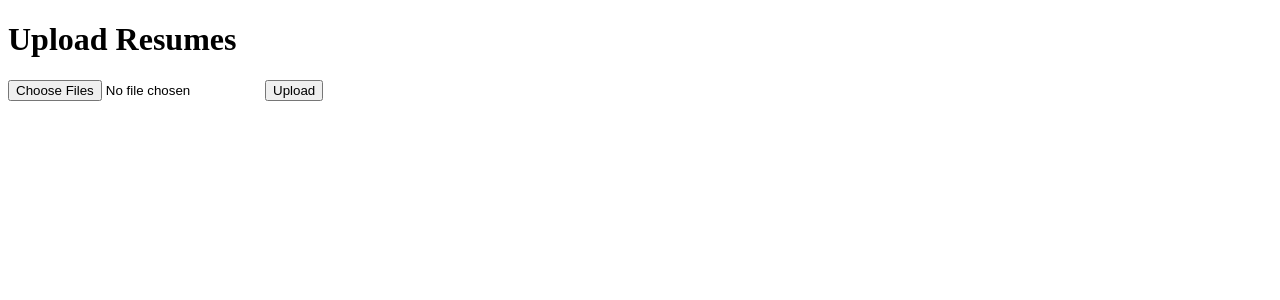
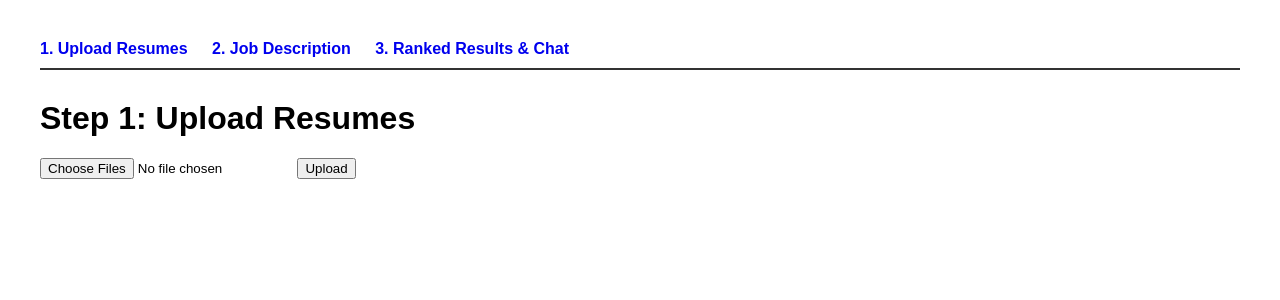
Before and after one commit to Mahendra-Chauhan/resume-matcher, a Flask app: page / in a window 1280 px wide. Shown: the top 300 px of the page. Run offline with Flask 3, Linux system fonts and the light colour scheme.

Commit message:
Add navigation between pages for real user flow

```diff
--- /dev/null
+++ b/templates/base.html
@@ -0,0 +1,21 @@
+<!DOCTYPE html>
+<html>
+<head>
+    <title>Resume Matcher</title>
+    <style>
+        body { font-family: Arial, sans-serif; margin: 40px; }
+        nav a { margin-right: 20px; font-weight: bold; text-decoration: none; }
+        nav { margin-bottom: 30px; padding-bottom: 10px; border-bottom: 2px solid #333; }
+    </style>
+</head>
+<body>
+    <!-- This nav bar appears on every page, so users click instead of typing URLs -->
+    <nav>
+        <a href="/">1. Upload Resumes</a>
+        <a href="/jd">2. Job Description</a>
+        <a href="/rank">3. Ranked Results & Chat</a>
+    </nav>
+
+    {% block content %}{% endblock %}
+</body>
+</html>
--- a/templates/upload.html
+++ b/templates/upload.html
@@ -1,19 +1,12 @@
-<!DOCTYPE html>
-<html>
-<head>
-    <title>Resume Matcher - Upload</title>
-</head>
-<body>
-    <h1>Upload Resumes</h1>
+{% extends "base.html" %}
+{% block content %}
+    <h1>Step 1: Upload Resumes</h1>
 
-    <!-- enctype="multipart/form-data" is required for file uploads to work -->
-    <!-- "multiple" lets the user select several PDF files at once -->
     <form method="POST" action="/upload" enctype="multipart/form-data">
         <input type="file" name="resumes" accept=".pdf" multiple required>
         <button type="submit">Upload</button>
     </form>
 
-    <!-- Jinja2 template syntax: loops over messages passed from app.py -->
     {% if messages %}
         <h2>Results:</h2>
         <ul>
@@ -21,6 +14,6 @@
             <li>{{ msg }}</li>
         {% endfor %}
         </ul>
+        <p><a href="/jd">Next: Add a Job Description →</a></p>
     {% endif %}
-</body>
-</html>
+{% endblock %}
```
Also changed, not shown: templates/jd.html (+5 -7 lines), templates/results.html (+4 -7 lines).
